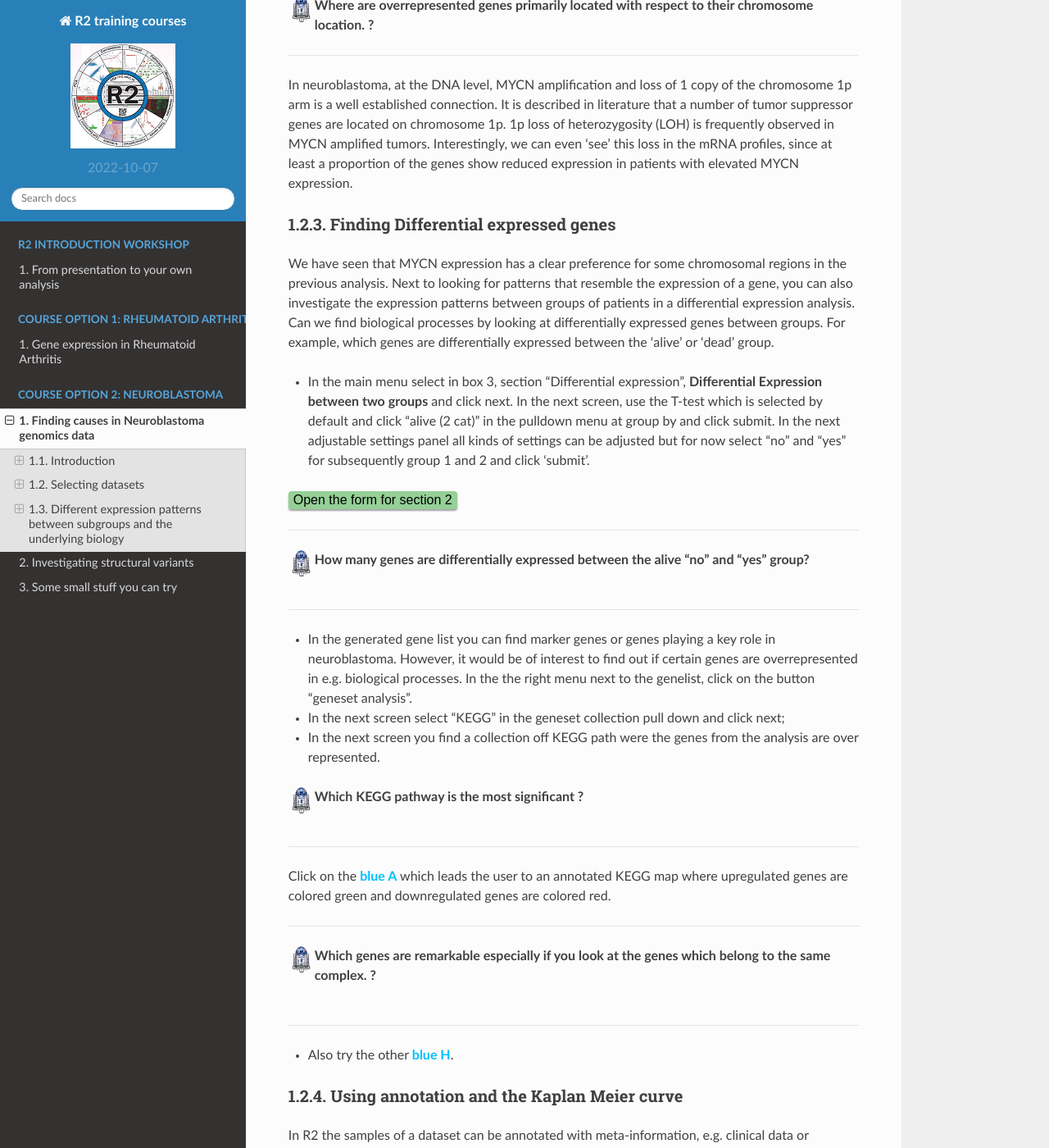
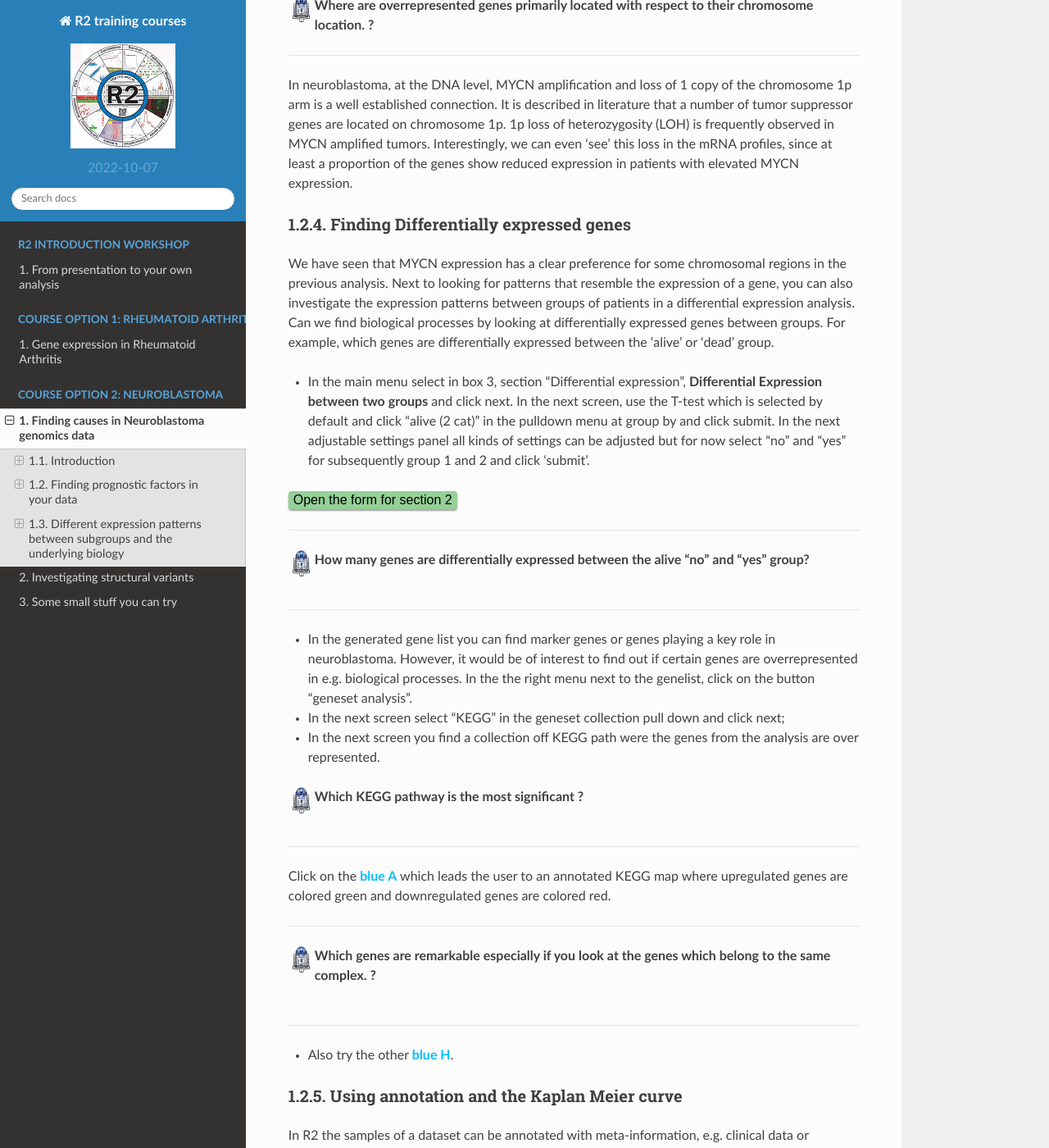
Before and after one commit to antronerds/r2-training-courses, a Sphinx documentation site: the page built from docs/VAGABOND_interim_course_R2_day1.md, in a window 1280 px wide and 1400 px high, scrolled down 6695 px. Shown: the whole window at 82% size. Built offline with Sphinx 7.4.7 and the Read the Docs theme 2.0.0, drawn with Linux system fonts in a browser that asks for light colours; pages that are not in the unit, such as notebooks, are missing from menus; some of the changed text lies outside the part shown.

Commit message:
presentation shift

```diff
--- a/docs/VAGABOND_interim_course_R2_day1.md
+++ b/docs/VAGABOND_interim_course_R2_day1.md
@@ -50,7 +50,7 @@
 The <font style="background-color: rgba(0,0,0,0.22)">**grey buttons**</font> in this course will bring you to the R2 platform, often with pre-set settings such that you can pick up an analysis easily. The <font style="background-color: #95d097">**green buttons**</font> in this document will open up a Google form, one per section, with which you can submit your answers.
 <br><br>
 
-### Finding prognostic factors in your data
+## Finding prognostic factors in your data
 
 
 *Data used:*
@@ -67,7 +67,7 @@
 <br>
 <br>
 
-## Selecting datasets
+### Selecting datasets
 
 Let's first make sure that the correct dataset is selected.
 - On the main page, you find a menu in the middle of the page that consists of several boxes.
@@ -190,7 +190,7 @@
 
 
 
-### Finding Differential expressed genes
+### Finding Differentially expressed genes
 
 
 We have seen that MYCN expression has a clear preference for some chromosomal regions in the previous analysis. Next to looking for patterns that resemble the expression of a gene, you can also investigate the expression patterns between groups of patients in a differential expression analysis.  Can we find biological processes by looking at differentially expressed genes between groups. For example, which genes are differentially expressed between the 'alive' or 'dead' group.
```
